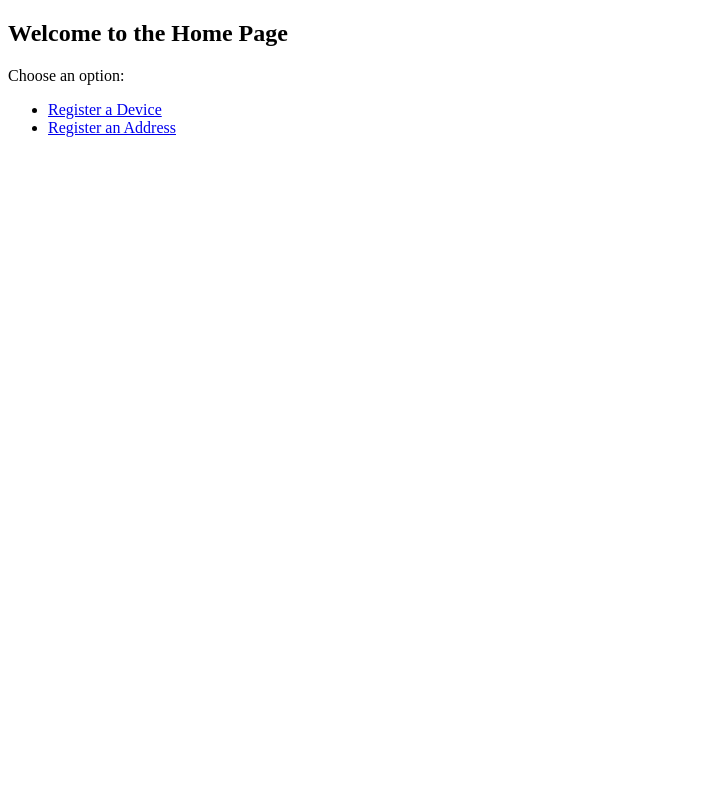
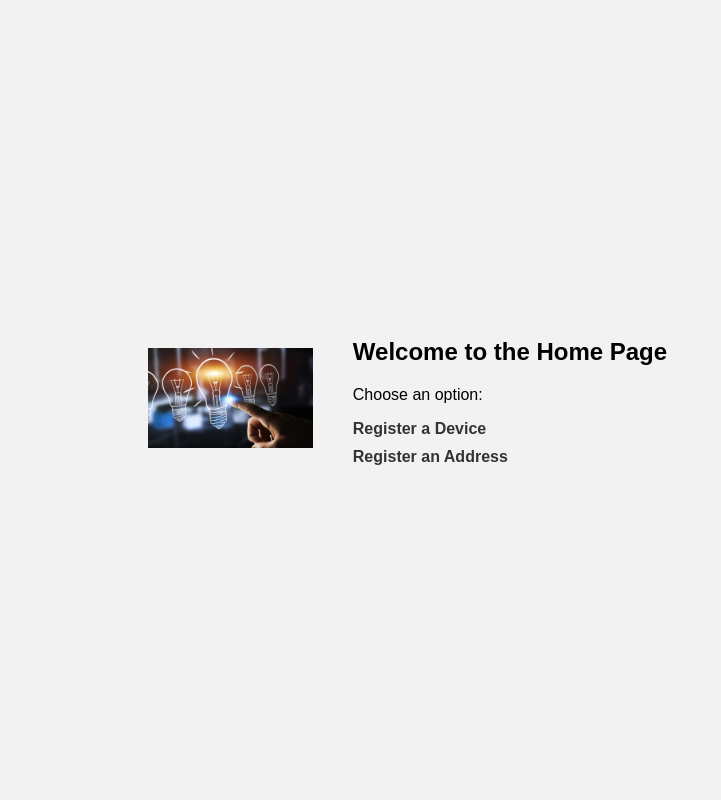
Before and after one commit to AravKrish23/PDS_Project_FA23, a Flask app: page /home in a window 1280 px wide. Shown: the whole page, without its empty margins (0-721 px from the left). Run offline with Flask 3, Linux system fonts and the light colour scheme; some libraries are stand-ins or nearby versions.

Commit message:
Front-end Changes

```diff
--- /dev/null
+++ b/static/user/css/home.css
@@ -0,0 +1,41 @@
+body {
+    font-family: Arial, sans-serif;
+    margin: 0;
+    padding: 0;
+    display: flex;
+    align-items: center;
+    height: 100vh;
+    background-color: #f2f2f2;
+}
+
+.container {
+    display: flex;
+    justify-content: space-between;
+    align-items: center;
+    width: 80%;
+    margin: auto;
+}
+
+.left {
+    flex: 1;
+    padding: 20px;
+}
+
+h2 {
+    margin-bottom: 20px;
+}
+
+ul {
+    list-style-type: none;
+    padding: 0;
+}
+
+li {
+    margin-bottom: 10px;
+}
+
+a {
+    text-decoration: none;
+    color: #333;
+    font-weight: bold;
+}
--- a/templates/home.html
+++ b/templates/home.html
@@ -4,13 +4,23 @@
     <meta charset="UTF-8">
     <meta name="viewport" content="width=device-width, initial-scale=1.0">
     <title>Home</title>
+    <!-- Add your CSS link here -->
+    <link rel="stylesheet" href="{{ url_for('static', filename='user/css/home.css') }}">
 </head>
 <body>
+    <div class="container">
+        <div class="left">
+            <img src="{{ url_for('static', filename='home1.jpeg') }}" alt="Home Image" style="max-width: 100%;">
+        </div>
+    <div class="container">
+        <div class="left">
             <h2>Welcome to the Home Page</h2>
             <p>Choose an option:</p>
             <ul>
                 <li><a href="{{ url_for('register_device') }}">Register a Device</a></li>
                 <li><a href="{{ url_for('register_address') }}">Register an Address</a></li>
             </ul>
+        </div>
+    </div>
 </body>
 </html>
```
Also changed, not shown: static/home1.jpeg (added). Lines whose indentation alone changed are shown as unchanged.
